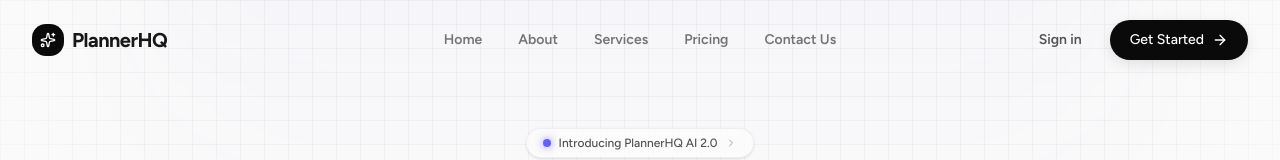
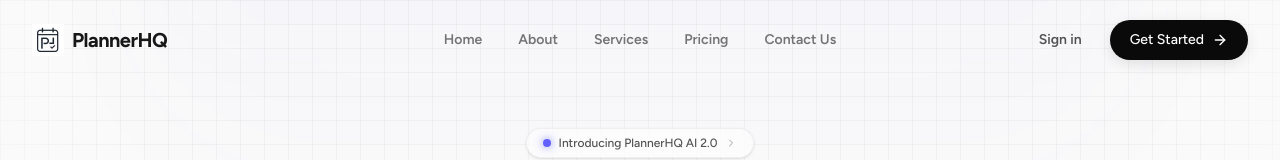
Before and after one commit to dariogeorge21/plannerhq, a Next.js app: page / in a window 1280 px wide. Shown: the top 160 px of the page. Built offline with nearby package versions, Linux system fonts and the light colour scheme.

Commit message:
feat: added logo for the application

```diff
--- a/src/app/signin/page.tsx
+++ b/src/app/signin/page.tsx
@@ -6,6 +6,7 @@ import Link from "next/link";
 import { motion } from "framer-motion";
 import { Sparkles, ArrowRight, Loader2, Eye, EyeOff} from "lucide-react";
 import { ProductShowcase } from "@/components/ProductShowcase";
+import Image from "next/image";
 
 // Helper SVG for Google Icon
 const GoogleIcon = (props: React.SVGProps<SVGSVGElement>) => (
@@ -41,7 +42,7 @@ export default function SignInPage() {
           {/* Logo */}
           <Link href="/" className="flex items-center gap-2 group w-fit mb-12">
             <div className="flex h-9 w-9 items-center justify-center rounded-xl bg-neutral-950 text-white transition-transform group-hover:scale-105 group-hover:bg-indigo-600 group-hover:shadow-[0_0_20px_rgba(79,70,229,0.3)]">
-              <Sparkles className="h-4 w-4" />
+              <Image src="/logo.png" alt="PlannerHQ Logo" width={36} height={36} />
             </div>
             <span className="text-xl font-bold tracking-tight text-neutral-900 transition-colors group-hover:text-indigo-600">
               PlannerHQ
--- a/src/app/signup/page.tsx
+++ b/src/app/signup/page.tsx
@@ -6,6 +6,7 @@ import Link from "next/link";
 import { motion, AnimatePresence } from "framer-motion";
 import { Sparkles, ArrowRight, Loader2, Eye, EyeOff, CheckCircle2 } from "lucide-react";
 import { ProductShowcase } from "@/components/ProductShowcase";
+import Image from "next/image";
 
 // Helper SVG for Google Icon
 const GoogleIcon = (props: React.SVGProps<SVGSVGElement>) => (
@@ -76,7 +77,7 @@ export default function SignUpPage() {
           {/* Logo */}
           <Link href="/" className="flex items-center gap-2 group w-fit mb-10">
             <div className="flex h-9 w-9 items-center justify-center rounded-xl bg-neutral-950 text-white transition-transform group-hover:scale-105 group-hover:bg-indigo-600 group-hover:shadow-[0_0_20px_rgba(79,70,229,0.3)]">
-              <Sparkles className="h-4 w-4" />
+              <Image src="/logo.png" alt="PlannerHQ Logo" width={36} height={36} />
             </div>
             <span className="text-xl font-bold tracking-tight text-neutral-900 transition-colors group-hover:text-indigo-600">
               PlannerHQ
--- a/src/components/footer.tsx
+++ b/src/components/footer.tsx
@@ -2,6 +2,7 @@
 import React from "react";
 import Link from "next/link";
 import { Sparkles, ArrowRight } from "lucide-react";
+import Image from "next/image";
 
 const footerNav = {
   product: [
@@ -66,7 +67,7 @@ export default function Footer() {
           <div className="space-y-8 xl:col-span-1">
             <Link href="/" className="flex items-center gap-2 group w-fit">
               <div className="flex h-8 w-8 items-center justify-center rounded-xl bg-neutral-950 text-white transition-all group-hover:scale-105 group-hover:bg-indigo-600 group-hover:shadow-[0_0_20px_rgba(79,70,229,0.3)]">
-                <Sparkles className="h-4 w-4" />
+                <Image src="/logo.png" alt="PlannerHQ Logo" width={36} height={36} />
               </div>
               <span className="text-xl font-bold tracking-tight text-neutral-900 transition-colors group-hover:text-indigo-600">
                 PlannerHQ
--- a/src/components/header.tsx
+++ b/src/components/header.tsx
@@ -5,6 +5,7 @@ import React, { useState, useEffect } from "react";
 import { motion, AnimatePresence } from "framer-motion";
 import { Menu, X, ArrowRight, Sparkles, ChevronDown } from "lucide-react";
 import Link from "next/link";
+import Image from "next/image";
 
 const navigation = [
   { name: "Home", href: "/" },
@@ -40,7 +41,7 @@ export default function Header() {
           <div className="flex lg:flex-1">
             <Link href="/" className="-m-1.5 p-1.5 flex items-center gap-2 group">
               <div className="flex h-8 w-8 items-center justify-center rounded-xl bg-neutral-950 text-white transition-transform group-hover:scale-105 group-hover:bg-indigo-600 group-hover:shadow-[0_0_20px_rgba(79,70,229,0.3)]">
-                <Sparkles className="h-4 w-4" />
+                <Image src="/logo.png" alt="PlannerHQ Logo" width={36} height={36} />
               </div>
               <span className="text-xl font-bold tracking-tight text-neutral-900 transition-colors group-hover:text-indigo-600">
                 PlannerHQ
@@ -115,7 +116,7 @@ export default function Header() {
               <div className="flex items-center justify-between">
                 <Link href="/" className="-m-1.5 p-1.5 flex items-center gap-2" onClick={() => setIsMobileMenuOpen(false)}>
                   <div className="flex h-8 w-8 items-center justify-center rounded-xl bg-indigo-600 text-white shadow-[0_0_20px_rgba(79,70,229,0.3)]">
-                    <Sparkles className="h-4 w-4" />
+                    <Image src="/logo.png" alt="PlannerHQ Logo" width={36} height={36} />
                   </div>
                   <span className="text-xl font-bold tracking-tight text-neutral-900">
                     PlannerHQ
```
